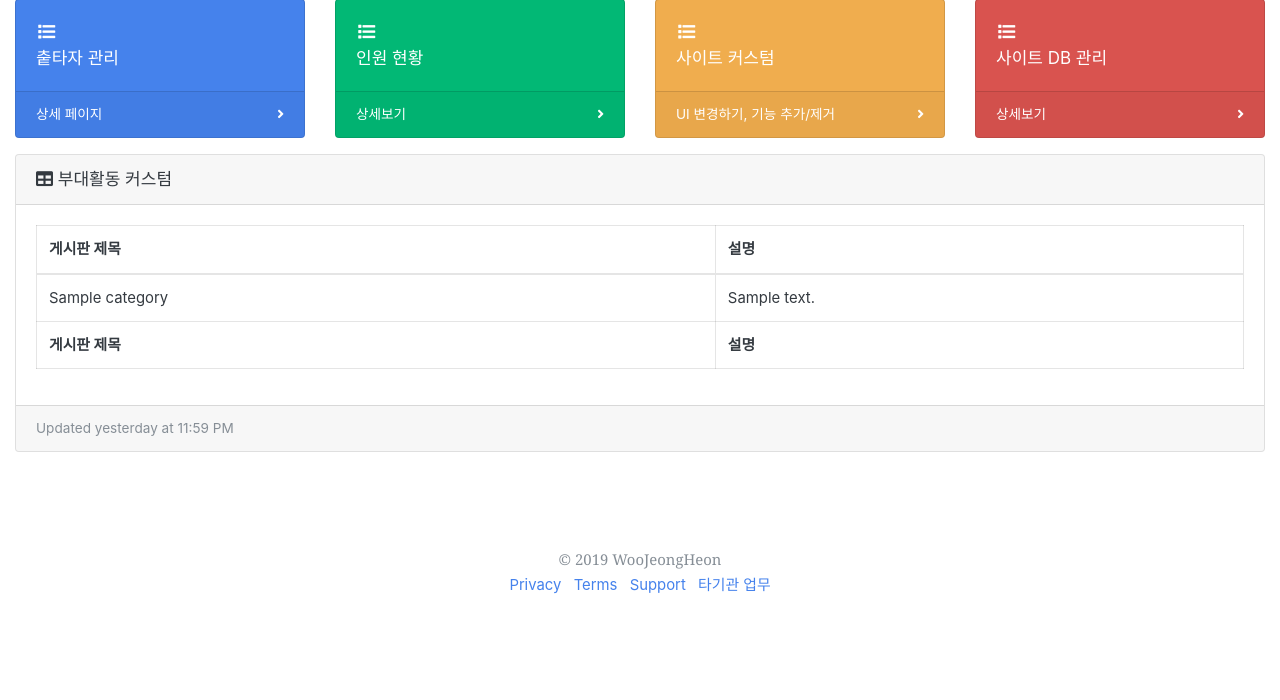
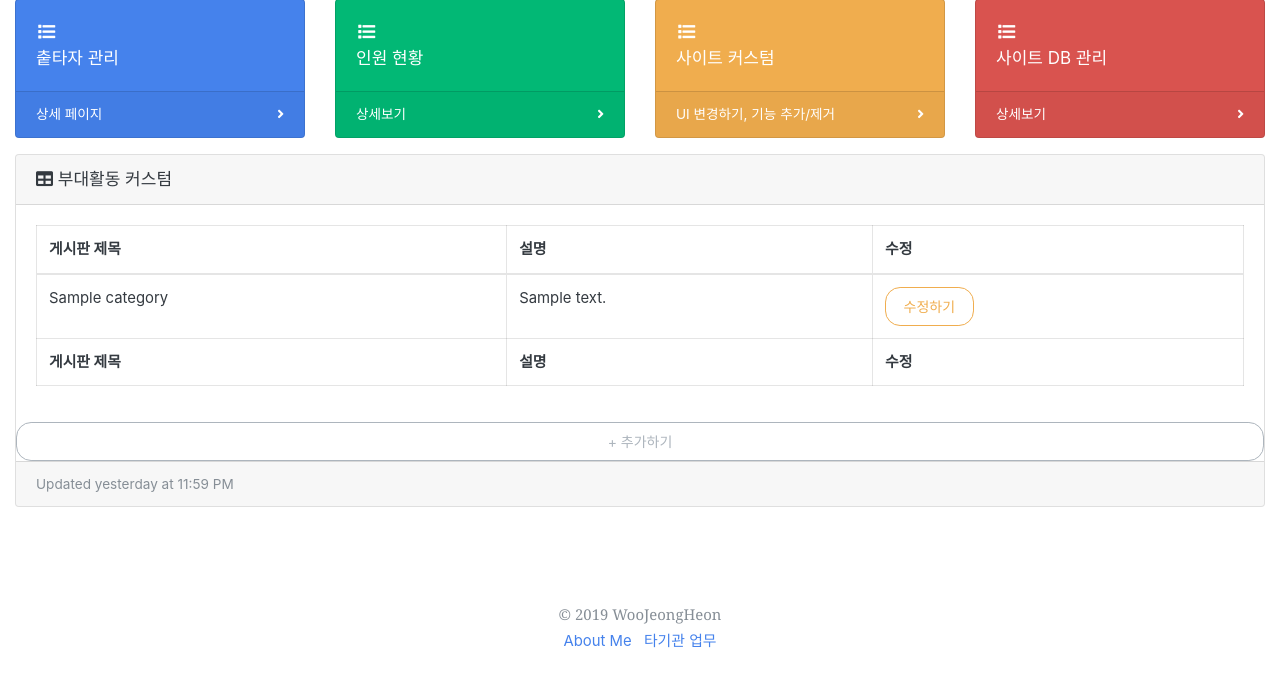
Before and after one commit to WooJeongHeon/SmartWork, a Django app: template AdminPages/templates/custom_site.html in a window 1280 px wide. Shown: the part 183-883 px from the top of the page. Before the commit the page ends 777 px from the top, so only its background shows below. Run offline with Django 3.2, Linux system fonts and the light colour scheme; the template is opened without the code that fills it: most values are stand-ins (such as "Sample title", 1, 10 or a date in 2020); some libraries are stand-ins or nearby versions.

Commit message:
linked Django-admin-page in AdminPages activity custom
Signed-off-by: JeongHeon Woo <email@woojeongheon.com>

```diff
--- a/AdminPages/templates/custom_site.html
+++ b/AdminPages/templates/custom_site.html
@@ -27,12 +27,17 @@
                                     <th>게시판 제목</th>
                                     <th>설명</th>
 
+                                    <th>수정</th>
+
                                 </tr>
                             </thead>
                             <tfoot>
                                 <tr>
                                     <th>게시판 제목</th>
                                     <th>설명</th>
+
+                                    <th>수정</th>
+
                                 </tr>
                             </tfoot>
                             <tbody>
@@ -41,6 +46,11 @@
                                 <tr>
                                     <td>{{ category.name }}</td>
                                     <td>{{ category.description }}</td>
+                                    <th>
+
+                                        <a class="btn btn-outline-warning" href="/admin/super/MessageBoards/category/" role="button">수정하기</a>
+
+                                    </th>
 
                                 </tr>
                                 {% endfor %}
@@ -49,8 +59,10 @@
                         </table>
                     </div>
                 </div>
+                <a class="btn btn-outline-secondary" href="/admin/super/MessageBoards/category/" role="button">+ 추가하기</a>
                 <div class="card-footer small text-muted">Updated yesterday at 11:59 PM</div>
             </div>
+
 
         </div>
         <!-- /.container-fluid -->
--- a/MainPages/templates/about_me.html
+++ b/MainPages/templates/about_me.html
@@ -48,7 +48,7 @@
         <div class="col-md">
             <h1 class="my-3">GitHub</h1>
             <h5>url:
-                <small>https://github.com/WooJeongHeon</small>
+                <small>https://github.com/WooJeongHeon/SmartWork</small>
             </h5>
         </div>
     </div>
--- a/basecamp/templates/basecamp/footer.html
+++ b/basecamp/templates/basecamp/footer.html
@@ -2,14 +2,9 @@
         <p class="mb-1">&copy; 2019 WooJeongHeon</p>
         <ul class="list-inline">
             <li class="list-inline-item">
-                <a href="/about_me/">Privacy</a>
+                <a href="/about_me/">About Me</a>
             </li>
-            <li class="list-inline-item">
-                <a href="/about_me/">Terms</a>
-            </li>
-            <li class="list-inline-item">
-                <a href="/about_me/">Support</a>
-            </li>   <li class="list-inline-item">
+        <li class="list-inline-item">
                 <a href="/about_me/">타기관 업무</a>
             </li>
         </ul>
```
